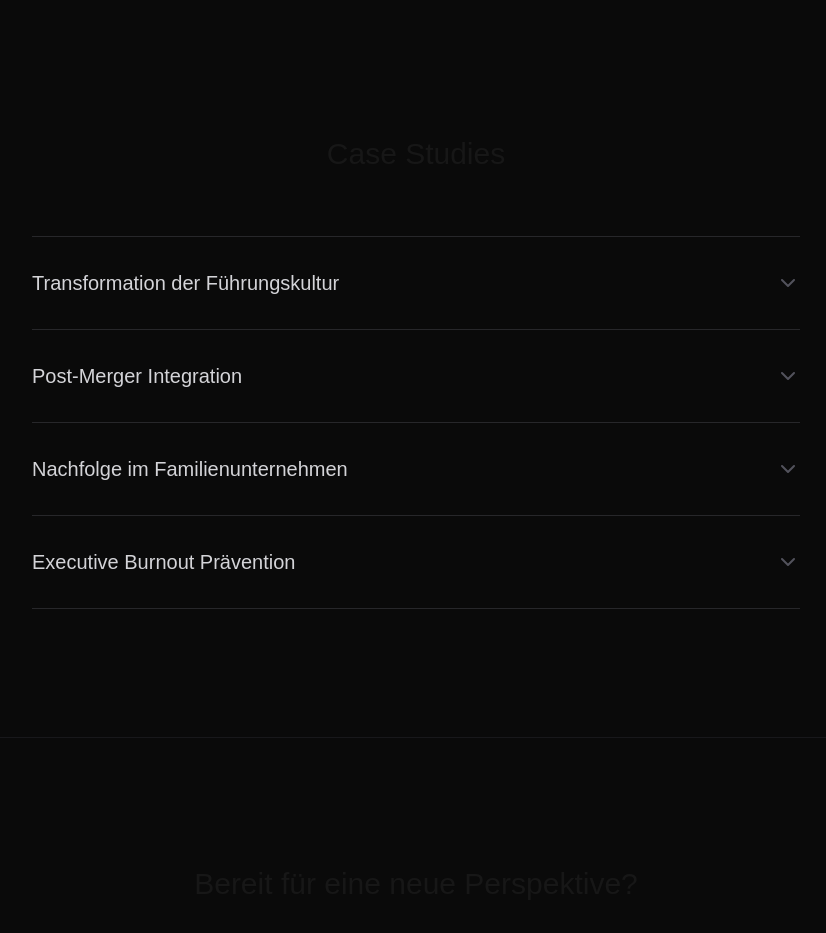
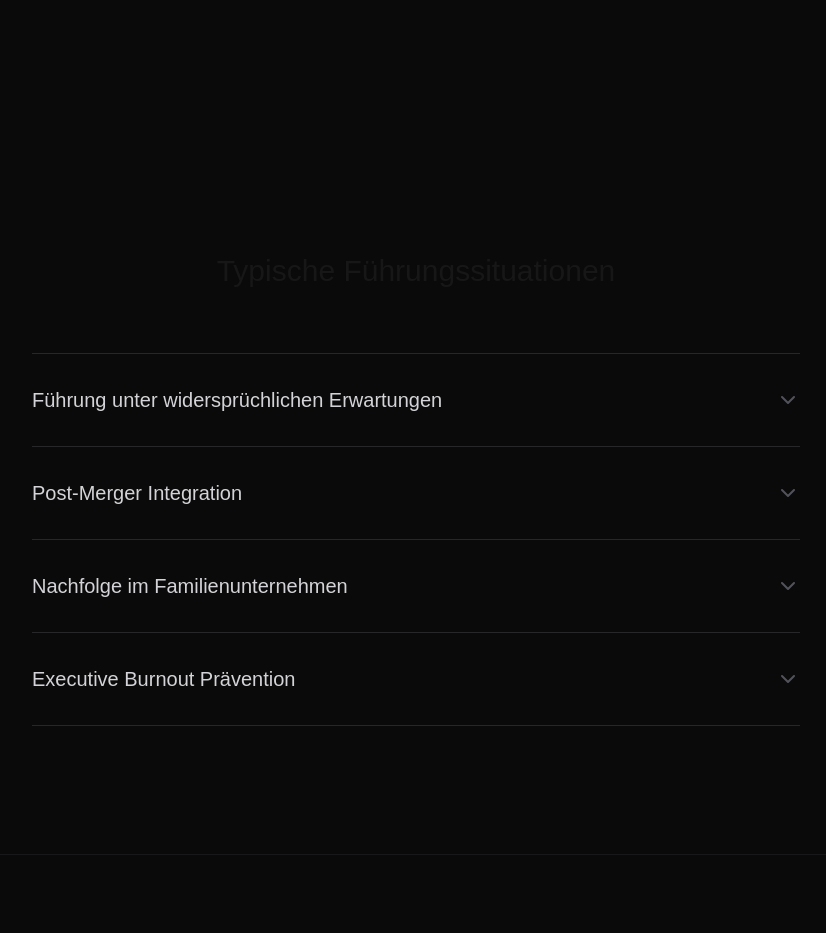
Before and after one commit to wolfgangtietz/coaching-landing, a Next.js app: page / in a window 1280 px wide. Shown: the part 1620-2553 px from the top of the page, without its empty margins (224-1050 px from the left). Built offline with nearby package versions, Linux system fonts and the light colour scheme.

Commit message:
Update section title and case study wording

```diff
--- a/app/page.tsx
+++ b/app/page.tsx
@@ -3,11 +3,11 @@ import Accordion from "@/components/Accordion";
 import BookingSection from "@/components/BookingSection";
 
 const caseStudies = [
-  {
-    title: "Transformation der Führungskultur",
-    content:
-      "In einem mittelständischen Technologieunternehmen begleitete ich den CEO während eines radikalen Marktumschwungs. Durch die gezielte Arbeit an der eigenen Identität jenseits von Quartalszahlen gelang es, eine Kultur der psychologischen Sicherheit zu etablieren. Dies führte zu einer signifikanten Reduktion der Fluktuation im Management und einer beschleunigten Innovationsrate, da Führungskräfte lernten, Verantwortung neu zu definieren und Raum für operative Exzellenz zu schaffen.",
-  },
+ {
+  title: "Führung unter widersprüchlichen Erwartungen",
+  content:
+    "Ein Bereichsleiter in einem internationalen Industriekonzern stand zwischen Vorstandserwartungen, Transformation des Geschäftsmodells und zunehmender politischer Spannung zwischen Funktionen. Im Coaching ging es nicht um Methoden, sondern um Rollenklarheit: Wo endet operative Verantwortung, wo beginnt Systemdynamik? Durch diese Klärung konnte der Klient Entscheidungen konsequenter vertreten und seine Organisation stabil durch eine Phase hoher Unsicherheit führen.",
+},
   {
     title: "Post-Merger Integration",
     content:
@@ -126,12 +126,14 @@ export default function Home() {
             </div>
             <div className="space-y-6">
               <p className="text-2xl font-light leading-relaxed">
-                Seit über fünfzehn Jahren begleite ich Führungskräfte in Phasen
-                der Transformation. Mein Ansatz verbindet systemische Tiefe mit
-                radikaler Sachlichkeit. Ich arbeite ausschließlich mit Klienten,
-                die bereit sind, ihre Rolle als Mittel, nicht als Ziel zu
-                begreifen.
-              </p>
+  Ich begleite Führungskräfte, die in komplexen Organisationen unter
+  veränderten strukturellen Bedingungen wirksam bleiben müssen. Meine
+  Arbeit verbindet Führungserfahrung im Konzern, Transformationserfahrung
+  aus agilen und hybriden Systemen sowie professionelles Executive
+  Coaching. Im Mittelpunkt stehen Rollenklarheit, politische
+  Navigationsfähigkeit und wirksame Führung, wenn klassische Hierarchie an
+  Eindeutigkeit verliert.
+</p>
             </div>
           </Reveal>
         </section>
@@ -140,8 +142,8 @@ export default function Home() {
         <section className="py-32 px-6">
           <div className="max-w-5xl mx-auto">
             <h2 className="text-3xl font-light mb-16 text-center">
-              Case Studies
-            </h2>
+  Typische Führungssituationen
+</h2>
             <Accordion items={caseStudies} />
           </div>
         </section>
```
